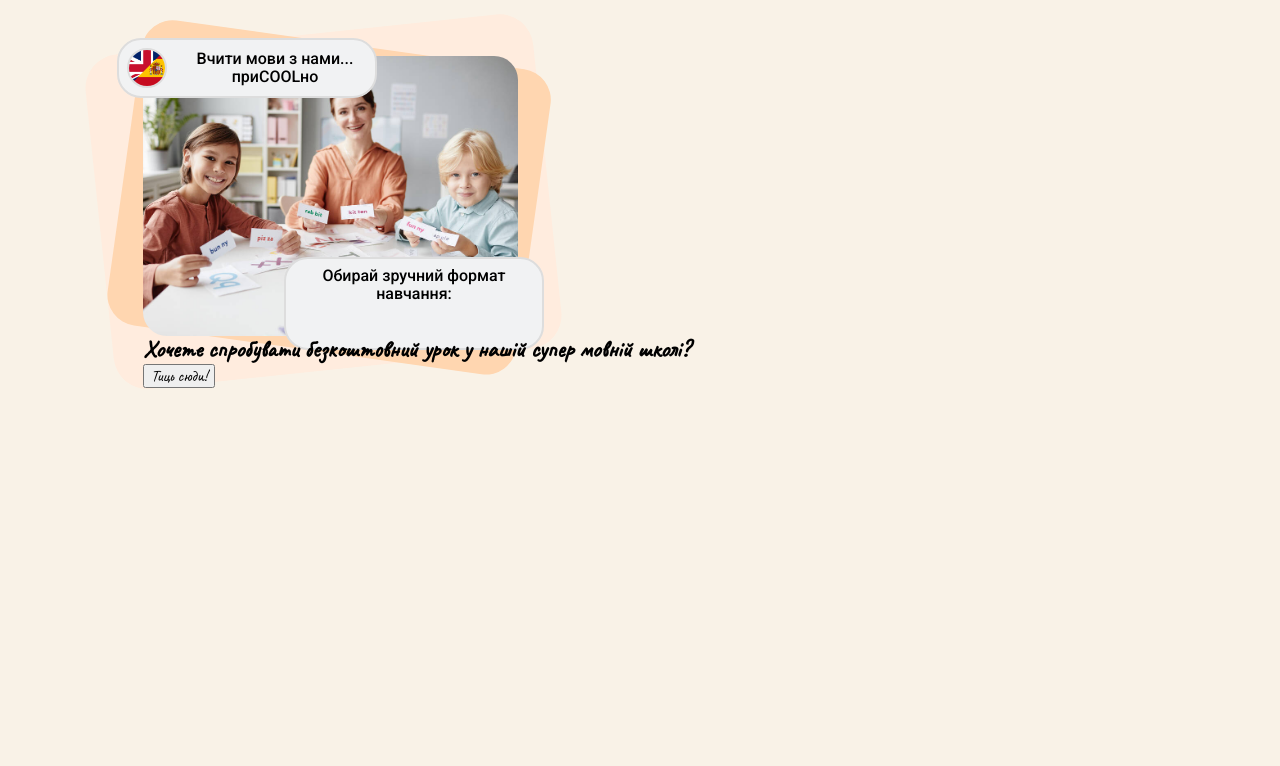
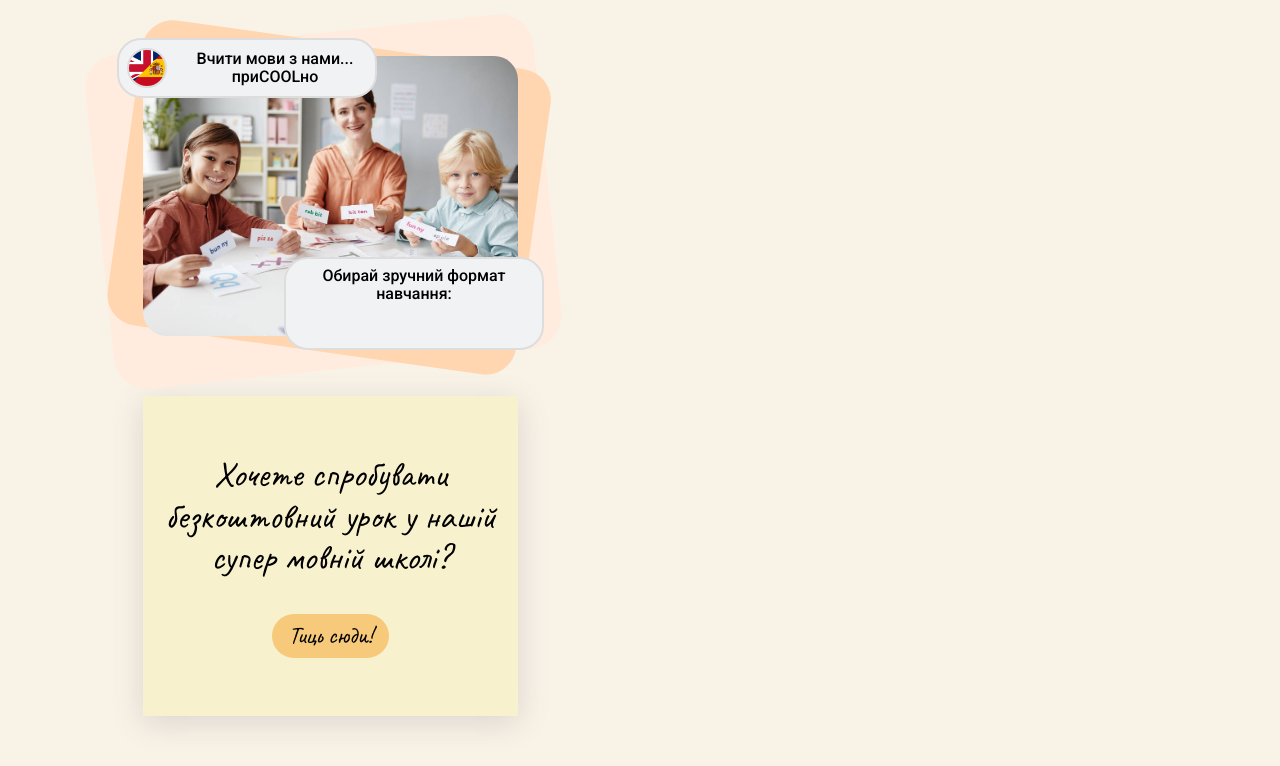
Before and after one commit to Rostyslav-Stetsyk/landing-sookiable, a website built with Parcel: page src/index.html in a window 1280 px wide. Shown: the part 98-864 px from the top of the page. Before the commit the page ends 800 px from the top, so only its background shows below. Built offline with nearby package versions, Linux system fonts and the light colour scheme.

Commit message:
mob section about-us

```diff
--- a/src/css/about-us.css
+++ b/src/css/about-us.css
@@ -1,3 +1,9 @@
+.about-us .container {
+    display: flex;
+    flex-direction: column;
+    gap: 60px;
+}
+
 .about-us .img-container {
     max-width: 420px;
     position: relative;
@@ -5,7 +11,7 @@
 
 .about-us .flip-card {
     position: relative;
-    z-index: -1;
+
     overflow: hidden;
     height: 280px;
     border-radius: 24px;
@@ -20,7 +26,7 @@
 
 .about-us .img-shadow {
     position: absolute;
-    z-index: -1;
+
     top: 50%;
     right: 50%;
     display: block;
@@ -43,13 +49,13 @@
 
 .hero-decorate {
     position: relative;
-    z-index: -1;
+
     max-width: 375px;
 }
 
 .about-us .post {
     position: absolute;
-    z-index: -1;
+
     display: flex;
     align-items: center;
     flex-wrap: wrap;
@@ -106,3 +112,37 @@
     display: flex;
     justify-content: space-around;
 }
+
+.about-us .hero-sticker {
+    display: flex;
+    align-items: center;
+    justify-content: space-around;
+    flex-direction: column;
+    max-width: 375px;
+    height: 320px;
+    padding: 40px 20px;
+    text-align: center;
+    background-color: #F8F1CE;
+    font-size: 24px;
+    box-shadow: rgba(100, 100, 111, 0.2) 0px 7px 29px 0px;
+}
+
+.hero-sticker .title {
+    font-weight: 500;
+}
+
+.hero-sticker .btn {
+    padding: 8px 16px;
+    border-radius: 24px;
+    width: fit-content;
+    border: none;
+    background-color: var(--second-logo-light-gold-color);
+    transform: scale(1);
+    transition: background-color 250ms ease-in-out, transform 250ms ease-in-out;
+}
+
+.hero-sticker .btn:hover,
+.hero-sticker .btn:focus {
+    background-color: var(--first-logo-gold-color);
+    transform: scale(1.05);
+}
--- a/src/css/header.css
+++ b/src/css/header.css
@@ -12,13 +12,14 @@
 .header .mob-wrapper {
     width: 100%;
     position: relative;
-    z-index: 1;
     background-color: var(--bg-body-light);
     display: flex;
     justify-content: space-between;
 }
 
 .header .button-burger-menu {
+    position: relative;
+    z-index: 2;
     display: block;
     background: transparent;
     border: none;
@@ -53,7 +54,7 @@
     height: 100vh;
     min-height: 308px;
     position: absolute;
-    z-index: 0;
+    z-index: 1;
     left: 50%;
     top: 50%;
     overflow-y: scroll;
@@ -92,25 +93,8 @@
 .nav-list .nav-link:focus {
     color: var(--first-logo-gold-color);
     transition: color 250ms ease-in-out;
-
-    /* animation-name: vibration;
-    animation-duration: 300ms;
-    animation-iteration-count: infinite; */
 }
 
-/* @keyframes vibration {
-    0% {
-        transform: rotate(0deg);
-    }
-
-    25% {
-        transform: rotate(-1deg);
-    }
-
-    75% {
-        transform: rotate(1deg);
-    }
-} */
 
 @media (min-width: 1024px) {
     .header .mob-wrapper {
--- a/src/css/logo.css
+++ b/src/css/logo.css
@@ -38,6 +38,7 @@
 
 .logo {
     position: relative;
+    z-index: 2;
     display: flex;
     width: fit-content;
     flex-direction: column;
--- a/src/index.html
+++ b/src/index.html
@@ -109,10 +109,10 @@
           </div>
 
           <div class="hero-sticker">
-            <h1 class="titel">
+            <h1 class="title">
               Хочете спробувати безкоштовний урок у нашій супер мовній школі?
             </h1>
-            <button type="button">Тиць сюди!</button>
+            <button class="btn" type="button">Тиць сюди!</button>
           </div>
         </div>
       </section>
```
